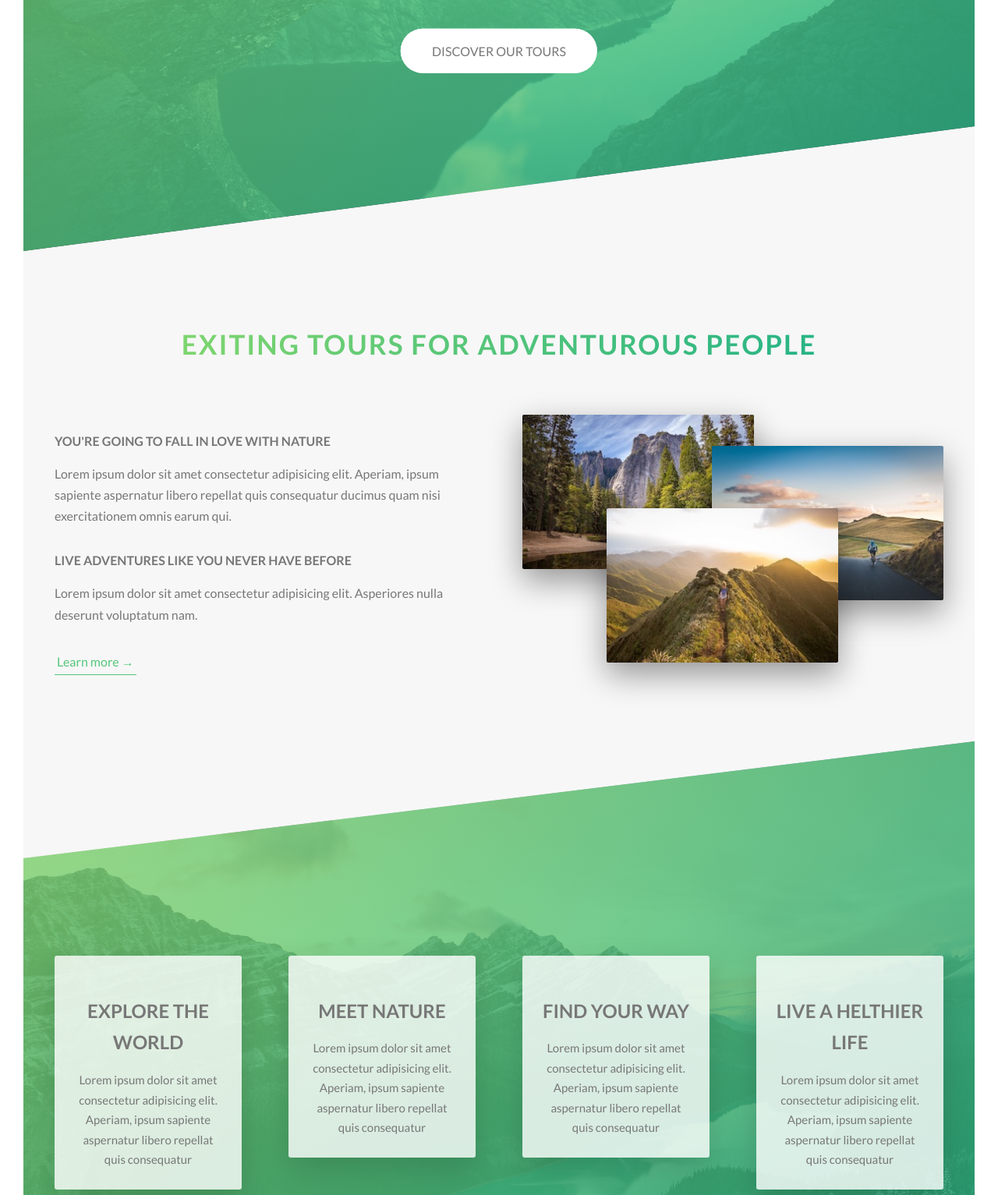
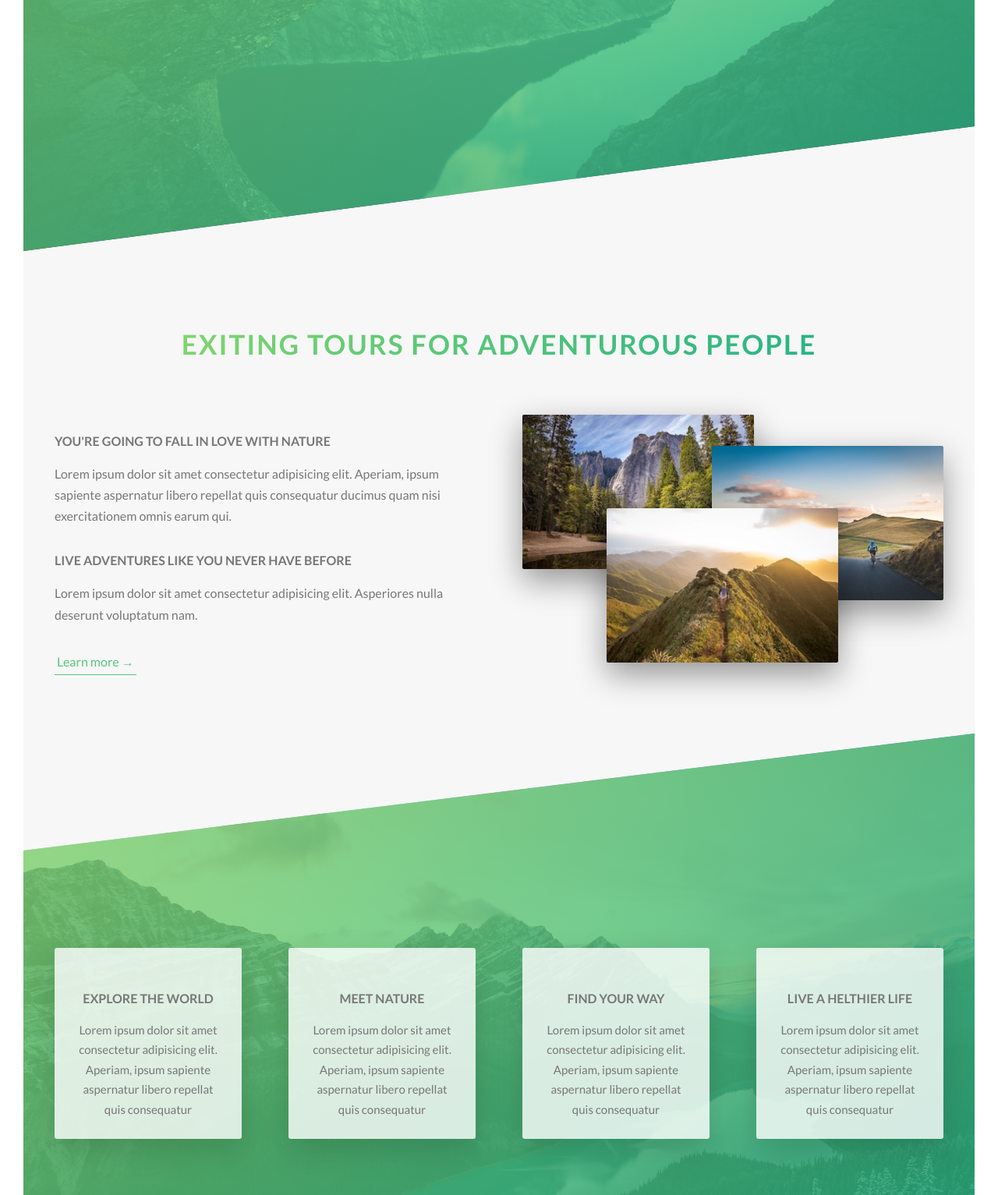
Before and after one commit to achwell/Advanced-CSS-and-Sass-Flexbox-Grid-Animations-and-More-, a website: page natours/index.html in a window 1280 px wide. Shown: the part 468-2001 px from the top of the page at 78% size. Drawn offline with nearby package versions, Linux system fonts and the light colour scheme; files that its build step writes are made by us from their sources.

Commit message:
Etter Section 6

```diff
--- a/natours/sass/abstracts/_variables.scss
+++ b/natours/sass/abstracts/_variables.scss
@@ -26,7 +26,8 @@ $color-black-darker: rgba($color-black, .5);
 $color-black-darkest: rgba($color-black, .8);
 
 //FONT
-$default-font-size: 1.6em;
+$default-font-size: 1.6rem;
+
 
 //GRID
 $grid-width: 114rem;
--- a/natours/sass/base/_animations.scss
+++ b/natours/sass/base/_animations.scss
@@ -8,7 +8,7 @@
   }
   100% {
     opacity: 1;
-    transform: translateX(0);
+    transform: translate(0);
   }
 }
 
@@ -22,7 +22,7 @@
   }
   100% {
     opacity: 1;
-    transform: translateX(0);
+    transform: translate(0);
   }
 }
 
@@ -33,6 +33,6 @@
   }
   100% {
     opacity: 1;
-    transform: translateX(0);
+    transform: translate(0);
   }
 }
--- a/natours/sass/base/_base.scss
+++ b/natours/sass/base/_base.scss
@@ -1,4 +1,6 @@
-*, *::after, *::before {
+*,
+*::after,
+*::before {
   margin: 0;
   padding: 0;
   box-sizing: inherit;
@@ -6,22 +8,18 @@
 
 html {
   // This defines what 1rem is
-  font-size: 62.5%;     //1 rem = 10px;
+  font-size: 62.5%; //1 rem = 10px; 10px/16px = 62.5%
 
   @include respond(tab-land) { // width < 1200?
-    font-size: 56.25%;  //1 rem = 9px, 9/16 = 56.25%
+    font-size: 56.25%; //1 rem = 9px, 9/16 = 50%
   }
 
   @include respond(tab-port) { // width < 900?
-    font-size: 50%;     //1 rem = 8px, 8/16 = 50%
+    font-size: 50%; //1 rem = 8px, 8/16 = 50%
   }
 
-  @include respond(phone) { // width < 600?
-    font-size: 30%;     //1 rem = 4.8px, 4.8/16 = 30%
-  }
-
-  @include respond(big-desktop) { // width > 1800?
-    font-size: 75%;     //1rem = 12, 12/16 = 75%
+  @include respond(big-desktop) {
+    font-size: 75%; //1rem = 12, 12/16
   }
 }
 
--- a/natours/sass/components/_button.scss
+++ b/natours/sass/components/_button.scss
@@ -5,9 +5,11 @@
     padding: 1.5rem 4rem;
     display: inline-block;
     border-radius: 10rem;
-    transition: $transition-all-quickest;
+    transition: all .2s;
     position: relative;
     font-size: $default-font-size;
+
+    //Change for the <button> element
     border: none;
     cursor: pointer;
   }
@@ -61,7 +63,7 @@
   }
 
   &--animated {
-    animation: moveInBottom .5 ease-out .75s;
+    animation: moveInBottom .5s ease-out .75s;
     animation-fill-mode: backwards;
   }
 }
--- a/natours/sass/components/_card.scss
+++ b/natours/sass/components/_card.scss
@@ -1,4 +1,6 @@
 .card {
+
+  // FUNCTIONALITY
   perspective: 150rem;
   -moz-perspective: 150rem;
   position: relative;
@@ -11,6 +13,7 @@
     top: 0;
     left: 0;
     width: 100%;
+    -webkit-backface-visibility: hidden;
     backface-visibility: hidden;
     border-radius: .3rem;
     overflow: hidden;
@@ -45,6 +48,8 @@
     transform: rotateY(0);
   }
 
+
+  // FRONT SIDE STYLING
   &__picture {
     background-size: cover;
     height: 23rem;
@@ -126,6 +131,7 @@
     }
   }
 
+  // FRONT SIDE STYLING
   &__cta {
     @include absCenter;
     width: 90%;
@@ -148,12 +154,9 @@
     font-weight: 100;
   }
 
+  //@include respond(tab-port) {
+  @media only screen and (max-width: 56.25em), only screen and (hover:none)  {
 
-
-
-
-
-  @media only screen and (max-width: 56.25em), only screen and (hover:none)  {
     height: auto;
     border-radius: .3rem;
     background-color: $color-white;
@@ -166,7 +169,7 @@
 
       &--back {
         transform: rotateY(0);
-        clip-path: polygon(0 15%, 100% 0, 100% 100%, 0 100%);
+        clip-path: polygon(0 15%, 100% 0, 100% 100%, 0% 100%);
       }
     }
 
@@ -178,6 +181,7 @@
       padding: 1rem 3rem;
     }
 
+    // FRONT SIDE STYLING
     &__cta {
       position: relative;
       top: 0;
--- a/natours/sass/components/_composition.scss
+++ b/natours/sass/components/_composition.scss
@@ -52,7 +52,7 @@
 
     &:hover {
       outline: 1.5rem solid $color-primary;
-      transform: scale(1.05) translateY(.5rem);
+      transform: scale(1.05) translateY(-.5rem);
       box-shadow: 0 2.5rem 4rem $color-black-darker;
       z-index: 20;
     }
--- a/natours/sass/components/_feature-box.scss
+++ b/natours/sass/components/_feature-box.scss
@@ -20,7 +20,7 @@
     color: transparent;
 
     @include respond(tab-port) {
-      margin: 0;
+      margin-bottom: 0;
     }
 
   }
--- a/natours/sass/components/_form.scss
+++ b/natours/sass/components/_form.scss
@@ -68,7 +68,7 @@
     font-size: $default-font-size;
     cursor: pointer;
     position: relative;
-    padding-left: 4.5rem
+    padding-left: 4.5rem;
   }
 
   &__radio-button {
@@ -94,8 +94,7 @@
     }
   }
 
-  &__radio-input:checked ~ &__radio-label > &__radio-button::after {
+  &__radio-input:checked ~ &__radio-label &__radio-button::after {
     opacity: 1;
   }
-
 }
--- a/natours/sass/components/_popup.scss
+++ b/natours/sass/components/_popup.scss
@@ -10,8 +10,9 @@
   visibility: hidden;
   transition: $transition-all-quick;
 
-  @supports (backdrop-filter: blur(10px)) {
-    backdrop-filter: blur(10px);
+  @supports (-webkit-backdrop-filter: blur(1rem)) or (backdrop-filter: blur(1rem)) {
+    -webkit-backdrop-filter: blur(1rem);
+    backdrop-filter: blur(1rem);
     background-color: $color-black-dark;
   }
 
@@ -51,11 +52,11 @@
     margin-bottom: 4rem;
 
     -moz-column-count: 2;
-    -moz-column-gap: 4rem;
+    -moz-column-gap: 4rem; //1em = 14px;
     -moz-column-rule: 1px solid $color-grey-light-2;
 
     column-count: 2;
-    column-gap: 4rem;
+    column-gap: 4rem; //1em = 14px;
     column-rule: 1px solid $color-grey-light-2;
 
     -moz-hyphens: auto;
@@ -64,6 +65,7 @@
     hyphens: auto;
   }
 
+  //Open states
   &:target {
     opacity: 1;
     visibility: visible;
--- a/natours/sass/components/_story.scss
+++ b/natours/sass/components/_story.scss
@@ -16,7 +16,7 @@
   }
 
   @include respond(phone) {
-    transform: none;
+    transform: skewX(0);
   }
 
   &__shape {
--- a/natours/sass/layout/_footer.scss
+++ b/natours/sass/layout/_footer.scss
@@ -73,5 +73,4 @@
       float: none;
     }
   }
-
 }
--- a/natours/sass/layout/_header.scss
+++ b/natours/sass/layout/_header.scss
@@ -38,9 +38,9 @@
 
   &__text-box {
     position: absolute;
-    top: 50%;
+    top: 40%;
     left: 50%;
-    transform: translate(-50%, -40%);
+    transform: translate(-50%, -50%);
     text-align: center;
   }
 }
--- a/natours/sass/layout/_navigation.scss
+++ b/natours/sass/layout/_navigation.scss
@@ -23,8 +23,8 @@
     }
 
     @include respond(phone) {
-      top: 2.5rem;
-      right: 2.5rem;
+      top: 3rem;
+      right: 3rem;
     }
   }
 
@@ -45,8 +45,8 @@
     }
 
     @include respond(phone) {
-      top: 3rem;
-      right: 3rem;
+      top: 3.5rem;
+      right: 3.5rem;
     }
   }
 
@@ -99,6 +99,8 @@
     }
   }
 
+
+  //FUNCTIONALITY
   &__checkbox:checked ~ &__background {
     transform: scale(80);
   }
@@ -108,6 +110,8 @@
     width: 100%;
   }
 
+
+  //ICON
   &__icon {
     position: relative;
     margin-top: 3.5rem;
--- a/natours/sass/pages/_home.scss
+++ b/natours/sass/pages/_home.scss
@@ -4,17 +4,16 @@
   margin-top: -20vh;
 
   @include respond(tab-port) {
-    padding: 30rem 0;
+    padding: 20rem 0;
   }
-
 }
 
 .section-features {
   padding: 20rem 0;
   background-image: linear-gradient(to right bottom, rgba($color-primary-light, 0.8), rgba($color-primary-dark, 0.8)), url(../img/nat-4.jpg);
   background-size: cover;
-  margin-top: -9rem;
   transform: skewY(-7deg);
+  margin-top: -10rem;
 
   & > * {
     transform: skewY(7deg);
@@ -67,7 +66,6 @@
 
   @include respond(tab-port) {
     background-image: linear-gradient(to right, rgba($color-white, .9) 0%, rgba($color-white, .9) 100%), url(../img/nat-10.jpg);
-    background-size: cover;
   }
 
   &__form {
```
